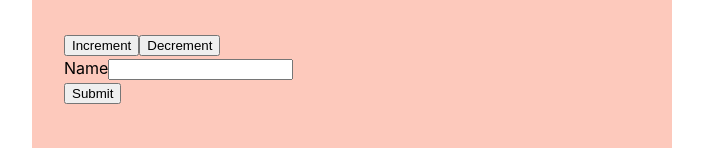
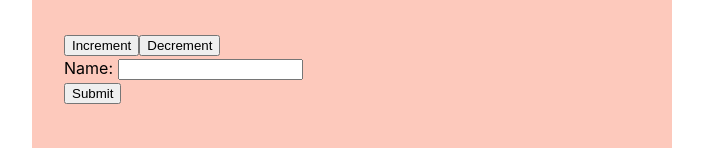
Before and after one commit to acalvom/gastos-compartidos-autentia, a React (Vite) app: page / in a window 1280 px wide. Shown: the part 216-364 px from the top of the page, without its empty margins (288-991 px from the left). Built offline with nearby package versions, Linux system fonts and the light colour scheme.

Commit message:
chore: refactor App to use local storage hook

```diff
--- a/src/App.tsx
+++ b/src/App.tsx
@@ -1,27 +1,25 @@
 import { useState } from 'react'
 import Layout from '@/layout/Layout'
+import useLocalStorage from '@/hooks/useLocalStorage'
+
 export const App = () => {
-  const [counter, setCounter] = useState(0)
+  const [storedName, setStoredName] = useLocalStorage<string>('name', '')
+  const [storedCounter, setStoredCounter] = useLocalStorage<number>('count', 0)
   const [name, setName] = useState('')
-
-  const handleSubmit = (e: React.FormEvent<HTMLFormElement>) => {
-    e.preventDefault()
-    console.log('Form submitted', name)
-  }
 
   return (
     <Layout>
-      <h1 data-testid="count">Counter: {counter}</h1>
-      <button data-testid="increment" onClick={() => setCounter(counter + 1)}>
+      <h1 data-testid="count">Counter: {storedCounter}</h1>
+      <button data-testid="increment" onClick={() => setStoredCounter(storedCounter + 1)}>
         Increment
       </button>
-      <button data-testid="decrement" onClick={() => setCounter(counter - 1)}>
+      <button data-testid="decrement" onClick={() => setStoredCounter(storedCounter - 1)}>
         Decrement
       </button>
 
-      <form data-testid="form" onSubmit={handleSubmit}>
+      <form data-testid="form" onSubmit={() => setStoredName(name)}>
         <div>
-          <label htmlFor="name">Name</label>
+          <label htmlFor="name">Name: {storedName}</label>
           <input type="text" id="name" onChange={(e) => setName(e.target.value)} />
         </div>
         <button>Submit</button>
```
